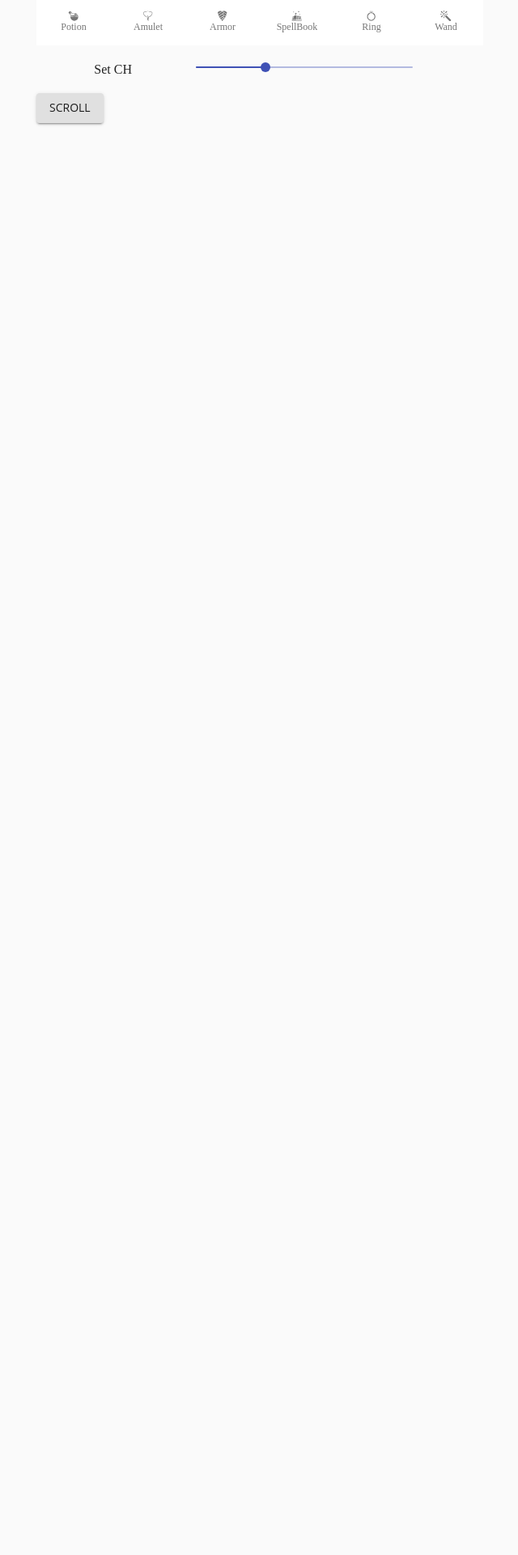
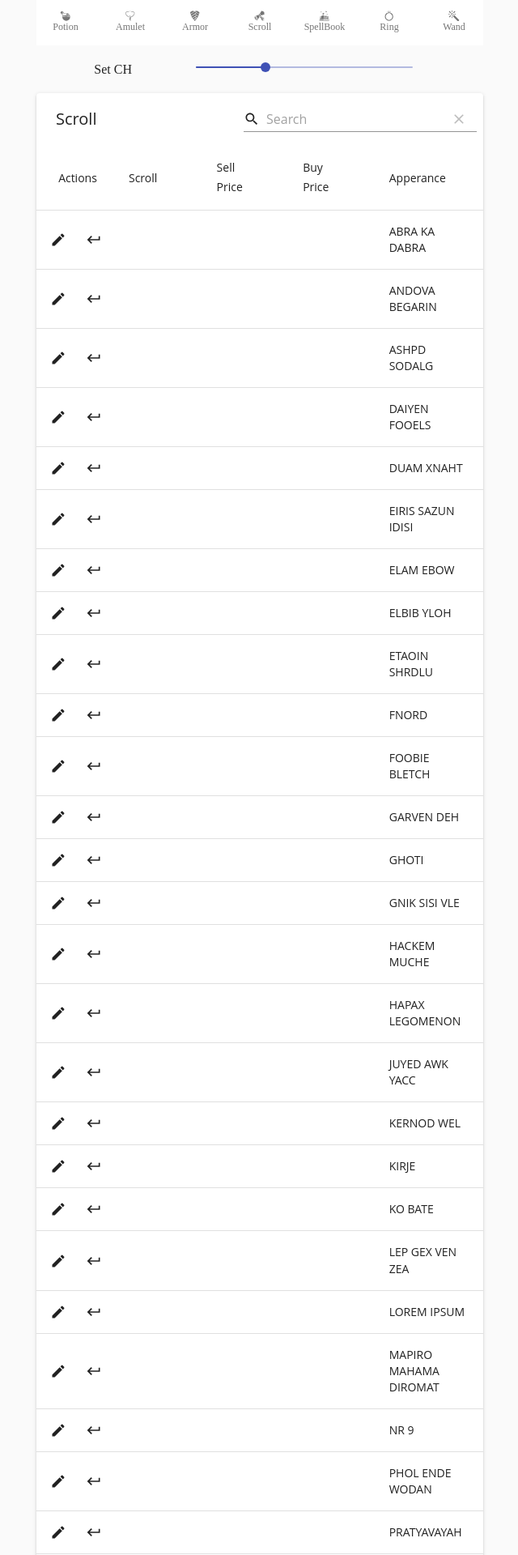
Before and after one commit to Hajin-dev/Nethack-ID-MEMO, a React (Create React App) app: page /Scroll in a window 1280 px wide. Shown: the top 1920 px of the page at 81% size, without its empty margins (319-959 px from the left). Before the commit the page ends 800 px from the top, so only its background shows below. Built offline with nearby package versions, Linux system fonts and the light colour scheme.

Commit message:
armor ver.1

```diff
--- a/src/App.js
+++ b/src/App.js
@@ -198,6 +198,47 @@ function App() {
   {no:24, ap: "tin",base: 0, name: 0},
   {no:25, ap: "uranium",base: 0, name: 0},
   {no:26, ap: "zinc",base: 0, name: 0},])
+  const [scrollDB,setScroll]=useState([{no:0, ap: "ABRA KA DABRA",base: 0, name: 0},
+  {no:1, ap: "ANDOVA BEGARIN",base: 0, name: 0},
+  {no:2, ap: "ASHPD SODALG",base: 0, name: 0},
+  {no:3, ap: "DAIYEN FOOELS",base: 0, name: 0},
+  {no:4, ap: "DUAM XNAHT",base: 0, name: 0},
+  {no:5, ap: "EIRIS SAZUN IDISI",base: 0, name: 0},
+  {no:6, ap: "ELAM EBOW",base: 0, name: 0},
+  {no:7, ap: "ELBIB YLOH",base: 0, name: 0},
+  {no:8, ap: "ETAOIN SHRDLU",base: 0, name: 0},
+  {no:9, ap: "FNORD",base: 0, name: 0},
+  {no:10, ap: "FOOBIE BLETCH",base: 0, name: 0},
+  {no:11, ap: "GARVEN DEH",base: 0, name: 0},
+  {no:12, ap: "GHOTI",base: 0, name: 0},
+  {no:13, ap: "GNIK SISI VLE",base: 0, name: 0},
+  {no:14, ap: "HACKEM MUCHE",base: 0, name: 0},
+  {no:15, ap: "HAPAX LEGOMENON",base: 0, name: 0},
+  {no:16, ap: "JUYED AWK YACC",base: 0, name: 0},
+  {no:17, ap: "KERNOD WEL",base: 0, name: 0},
+  {no:18, ap: "KIRJE",base: 0, name: 0},
+  {no:19, ap: "KO BATE",base: 0, name: 0},
+  {no:20, ap: "LEP GEX VEN ZEA",base: 0, name: 0},
+  {no:21, ap: "LOREM IPSUM",base: 0, name: 0},
+  {no:22, ap: "MAPIRO MAHAMA DIROMAT",base: 0, name: 0},
+  {no:23, ap: "NR 9",base: 0, name: 0},
+  {no:24, ap: "PHOL ENDE WODAN",base: 0, name: 0},
+  {no:25, ap: "PRATYAVAYAH",base: 0, name: 0},
+  {no:26, ap: "PRIRUTSENIE",base: 0, name: 0},
+  {no:27, ap: "READ ME",base: 0, name: 0},
+  {no:28, ap: "STRC PRST SKRZ KRK",base: 0, name: 0},
+  {no:29, ap: "TEMOV",base: 0, name: 0},
+  {no:30, ap: "THARR",base: 0, name: 0},
+  {no:31, ap: "VAS CORP BET MANI",base: 0, name: 0},
+  {no:32, ap: "VE FORBRYDERNE",base: 0, name: 0},
+  {no:33, ap: "VELOX NEB",base: 0, name: 0},
+  {no:34, ap: "VENZAR BORGAVVE",base: 0, name: 0},
+  {no:35, ap: "VERR YED HORRE",base: 0, name: 0},
+  {no:36, ap: "XIXAXA XOXAXA XUXAXA",base: 0, name: 0},
+  {no:37, ap: "XOR OTA",base: 0, name: 0},
+  {no:38, ap: "YUM YUM",base: 0, name: 0},
+  {no:39, ap: "ZELGO MER",base: 0, name: 0},
+  {no:40, ap: "ZLORFIK",base: 0, name: 0},])
   var k = 1;
   function setValue (){ //CH에 따른 가격 보정 (price will multiplied by CH )
     if (ch<6) k=2;
@@ -239,7 +280,7 @@ function App() {
       <Routes>
         <Route path="/Amulet" theme={theme} element={<Amulet amuletDB={amuletDB} setAmulet={setAmulet}/>} />
         <Route path="/Armor" theme={theme} element={<Armor/>} />
-        <Route path="/Scroll" theme={theme} element={<Scroll/>} />
+        <Route path="/Scroll" theme={theme} element={<Scroll scrollDB={scrollDB} price={price} setScroll={setScroll}/>} />
         <Route path="/SpellBook" theme={theme} element={<SpellBook bookDB={bookDB} price={price} setBook={setBook}/>} />
         <Route path="/Potion" theme={theme} element={<Potion potionDB={potionDB} price={price} setPotion={setPotion}/>} />
         <Route path="/Ring" theme={theme} element={<Ring ringDB={ringDB} price={price} setRing={setRing}/>} />
--- a/src/navi/Navi.js
+++ b/src/navi/Navi.js
@@ -2,7 +2,7 @@ import React from 'react';
 import { Link as RouterLink , useNavigate  } from 'react-router-dom';
 import BottomNavigation from '@material-ui/core/BottomNavigation';
 import BottomNavigationAction from '@material-ui/core/BottomNavigationAction';
-import {GiPotionBall, GiFeatherNecklace, GiLayeredArmor, GiSpellBook, GiDiamondRing} from 'react-icons/gi'
+import {GiPotionBall, GiFeatherNecklace, GiLayeredArmor, GiSpellBook, GiDiamondRing, GiTiedScroll} from 'react-icons/gi'
 import {ImMagicWand} from 'react-icons/im'
 import {makeStyles} from '@material-ui/core/styles';
 export default function Navi() {
@@ -27,6 +27,7 @@ export default function Navi() {
     <BottomNavigationAction classes={{label:classes.label}} componet={RouterLink} to="/Potion" value = "Potion"label="Potion" icon={<GiPotionBall />} />
     <BottomNavigationAction classes={{label:classes.label}} componet={RouterLink} to="/Amulet" value="Amulet" label="Amulet" icon={<GiFeatherNecklace />} />
     <BottomNavigationAction classes={{label:classes.label}} componet={RouterLink} to="/Armor" value="Armor" label="Armor" icon={<GiLayeredArmor />} />
+    <BottomNavigationAction classes={{label:classes.label}} componet={RouterLink} to="/Scroll" value="Scroll" label="Scroll" icon={<GiTiedScroll />} />
     <BottomNavigationAction classes={{label:classes.label}} componet={RouterLink} to="/SpellBook" value="SpellBook" label="SpellBook" icon={<GiSpellBook />} />
     <BottomNavigationAction classes={{label:classes.label}} componet={RouterLink} to="/Ring" value="Ring" label="Ring" icon={<GiDiamondRing />} />
     <BottomNavigationAction classes={{label:classes.label}} componet={RouterLink} to="/Wand" value="Wand" label="Wand" icon={<ImMagicWand />} />
--- a/src/pages/Scroll.js
+++ b/src/pages/Scroll.js
@@ -1,7 +1,193 @@
-import * as React from 'react';
-import Button from '@material-ui/core/Button';
+import _ from 'lodash'
 
-function Scroll() {
-  return <Button variant="contained">Scroll</Button>;
+import React, {forwardRef } from 'react';
+import MaterialTable from 'material-table';
+
+import AddBox from '@material-ui/icons/AddBox';
+import ArrowDownward from '@material-ui/icons/ArrowDownward';
+import Check from '@material-ui/icons/Check';
+import ChevronLeft from '@material-ui/icons/ChevronLeft';
+import ChevronRight from '@material-ui/icons/ChevronRight';
+import Clear from '@material-ui/icons/Clear';
+import KeyboardReturnIcon from '@material-ui/icons/KeyboardReturn';
+import Edit from '@material-ui/icons/Edit';
+import FilterList from '@material-ui/icons/FilterList';
+import FirstPage from '@material-ui/icons/FirstPage';
+import LastPage from '@material-ui/icons/LastPage';
+import Remove from '@material-ui/icons/Remove';
+import SaveAlt from '@material-ui/icons/SaveAlt';
+import Search from '@material-ui/icons/Search';
+import ViewColumn from '@material-ui/icons/ViewColumn';
+import { FormControl,MenuItem, Select } from '@material-ui/core';
+const tableIcons = {
+  Add: forwardRef((props, ref) => <AddBox {...props} ref={ref} />),
+  Check: forwardRef((props, ref) => <Check fontSize="small" {...props} ref={ref} />),
+  Clear: forwardRef((props, ref) => <Clear fontSize="small" {...props} ref={ref} />),
+  Delete: forwardRef((props, ref) => <KeyboardReturnIcon fontSize="small" {...props} ref={ref} />),
+  DetailPanel: forwardRef((props, ref) => <ChevronRight {...props} ref={ref} />),
+  Edit: forwardRef((props, ref) => <Edit fontSize="small" {...props} ref={ref} />),
+  Export: forwardRef((props, ref) => <SaveAlt {...props} ref={ref} />),
+  Filter: forwardRef((props, ref) => <FilterList {...props} ref={ref} />),
+  FirstPage: forwardRef((props, ref) => <FirstPage {...props} ref={ref} />),
+  LastPage: forwardRef((props, ref) => <LastPage {...props} ref={ref} />),
+  NextPage: forwardRef((props, ref) => <ChevronRight {...props} ref={ref} />),
+  PreviousPage: forwardRef((props, ref) => <ChevronLeft {...props} ref={ref} />),
+  ResetSearch: forwardRef((props, ref) => <Clear {...props} ref={ref} />),
+  Search: forwardRef((props, ref) => <Search {...props} ref={ref} />),
+  SortArrow: forwardRef((props, ref) => <ArrowDownward {...props} ref={ref} />),
+  ThirdStateCheck: forwardRef((props, ref) => <Remove {...props} ref={ref} />),
+  ViewColumn: forwardRef((props, ref) => <ViewColumn {...props} ref={ref} />)
+};
+function Scroll(props) {
+  const scrollInfo={
+  0: "",
+  1: "identify",
+  2: "light",
+  3: "enchant weapon",
+  4: "enchant armor",
+  5: "remove curse",
+  6: "destroy armor",
+  7: "confuse monster",
+  8: "scare monster",
+  9: "teleportation",
+  10: "gold detection",
+  11: "food detection",
+  12: "magic mapping",
+  13: "fire",
+  14: "create monster",
+  15: "taming",
+  16: "amnesia",
+  17: "earth",
+  18: "genocide",
+  19: "punishment",
+  20: "charging",
+  21: "stinking cloud",}
+  const baseSet = {
+    0 : "",
+    1 : 20,
+    2 : 50,
+    3 : 60,
+    4 : 80,
+    5 : 100,
+    6 : 200,
+    7 : 300,
+    8 : "60 or 80"}
+  const sellSet = {}
+  const buySet = {}
+  function setAvailable(x){
+    if (0===Number(x)) return(scrollInfo)
+    if (1===Number(x)) return(_.pick(scrollInfo,_.range(1,2)))
+    if (2===Number(x)) return(_.pick(scrollInfo,_.range(2,3)))
+    if (3===Number(x)) return(_.pick(scrollInfo,_.range(3,4)))
+    if (4===Number(x)) return(_.pick(scrollInfo,_.range(4,6)))
+    if (5===Number(x)) return(_.pick(scrollInfo,_.range(6,14)))
+    if (6===Number(x)) return(_.pick(scrollInfo,_.range(14,18)))
+    if (7===Number(x)) return(_.pick(scrollInfo,_.range(18,22)))
+    if (8===Number(x)) return(_.pick(scrollInfo,_.range(3,6)))
+  }
+  Object.entries(baseSet).forEach(([key,value],i,a)=>{
+    if (key==="0"){
+      sellSet[key]=""}
+    else if (key==="8"){
+      sellSet[key]="30?"
+    }
+    else{
+      sellSet[key]=props.price.find(x=>Number(x.value)===Number(value)).s1+"("+props.price.find(x=>Number(x.value)===Number(value)).s2+")"}})
+  Object.entries(baseSet).forEach(([key,value],i,a)=>{
+    if (key==="0"){
+      buySet[key]=""}
+    else if (key==="8"){
+      buySet[key]=props.price.find(x=>Number(x.value)===80).b1+"?"
+    }
+    else{
+      buySet[key]=props.price.find(x=>Number(x.value)===Number(value)).b1+"("+props.price.find(x=>Number(x.value)===Number(value)).b2+")"}})
+  const columns = [
+    { field: "name",title: "Scroll", canEdit: "always",
+      validate: rowData=>{
+        for (let x of props.scrollDB){
+          if ((x.no !== rowData.no)&&(x.name === rowData.name)&&(rowData.name!==0)) return 'overlapped!'
+        }
+        return ''},
+        editComponent:({value,onChange,rowData})=>{
+          const scrollList =  _.toPairs(setAvailable(rowData.base))
+          return (<FormControl>
+            <Select
+            value={value}
+            onChange={(event)=>{
+              onChange(event.target.value);
+            }}>
+              {
+              scrollList.map((x)=>(
+                <MenuItem key={x[0]} value={x[0]}>
+                  {x[1]}
+                </MenuItem>
+              ))
+            }
+            </Select>
+
+          </FormControl>)},
+        lookup: scrollInfo
+    },
+    /*{ field:"base",title:"Base Price", editable:'always',
+      lookup: baseSet
+    },*/
+    { field:"base",title:"Sell Price", editable:'always',
+      lookup: sellSet},
+    { field:"base",title:"Buy Price", editable:'always',
+      lookup: buySet},
+    { field: "ap",title: "Apperance", editable:'never'
+    }
+  ];
+  return (
+    <MaterialTable
+    title="Scroll"
+    columns={columns}
+    data={props.scrollDB}
+    icons={tableIcons}
+    editable={{
+      onRowUpdate: (newData, oldData) =>{
+        return new Promise((resolve, reject) =>{
+          setTimeout(() => {
+            const dataUpdate = [...props.scrollDB];
+            const index = oldData.tableData.id;
+            dataUpdate[index] = newData;
+            if(Number(newData.name)!==0){
+              if(Number(newData.name)<2) dataUpdate[index].base=1
+              else if(Number(newData.name)<3) dataUpdate[index].base=2
+              else if(Number(newData.name)<4) dataUpdate[index].base=3
+              else if(Number(newData.name)<6) dataUpdate[index].base=4
+              else if(Number(newData.name)<14) dataUpdate[index].base=5
+              else if(Number(newData.name)<18) dataUpdate[index].base=6
+              else if(Number(newData.name)<22) dataUpdate[index].base=7
+              }
+            props.setScroll([...dataUpdate]);
+            resolve();
+          }, 500)})},
+      onRowDelete: rowData=>{
+      return new Promise((resolve, reject)=>{
+        setTimeout(()=>{
+          const resetRow=[...props.scrollDB];
+          const index = rowData.tableData.id;
+          resetRow[index].base=0
+          resetRow[index].name=0
+          props.setScroll([...resetRow])
+          resolve();
+        },500)
+      })
+    }
+        }}
+        options={{
+          paging:false
+        }}
+    localization={{
+      body:{
+        deleteTooltip:"Reset",
+        editRow:{
+          deletText:"Reset?"
+        }
+      }
+    }}
+    />
+  )
 }
 export default Scroll;
```
Also changed, not shown: src/logo.svg (deleted), 1 other file (tests, documents, lock files or other folders).
